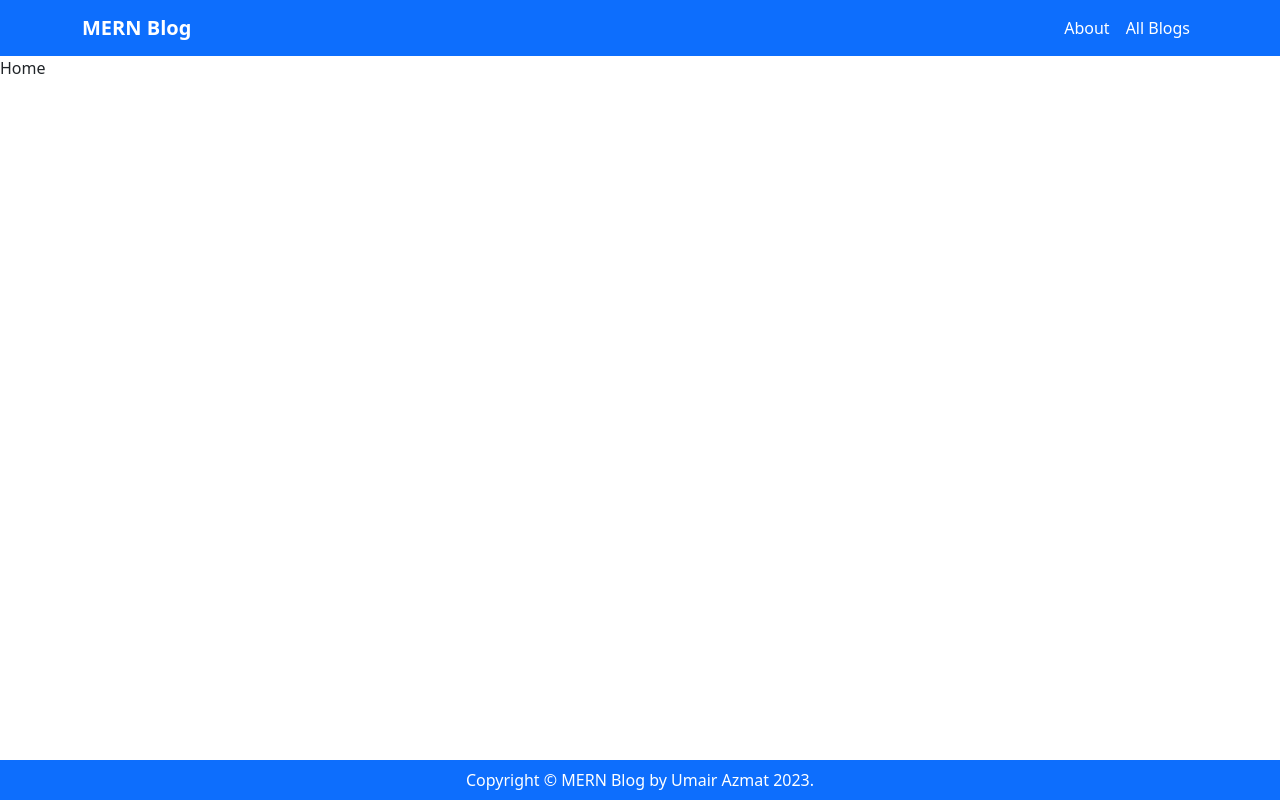
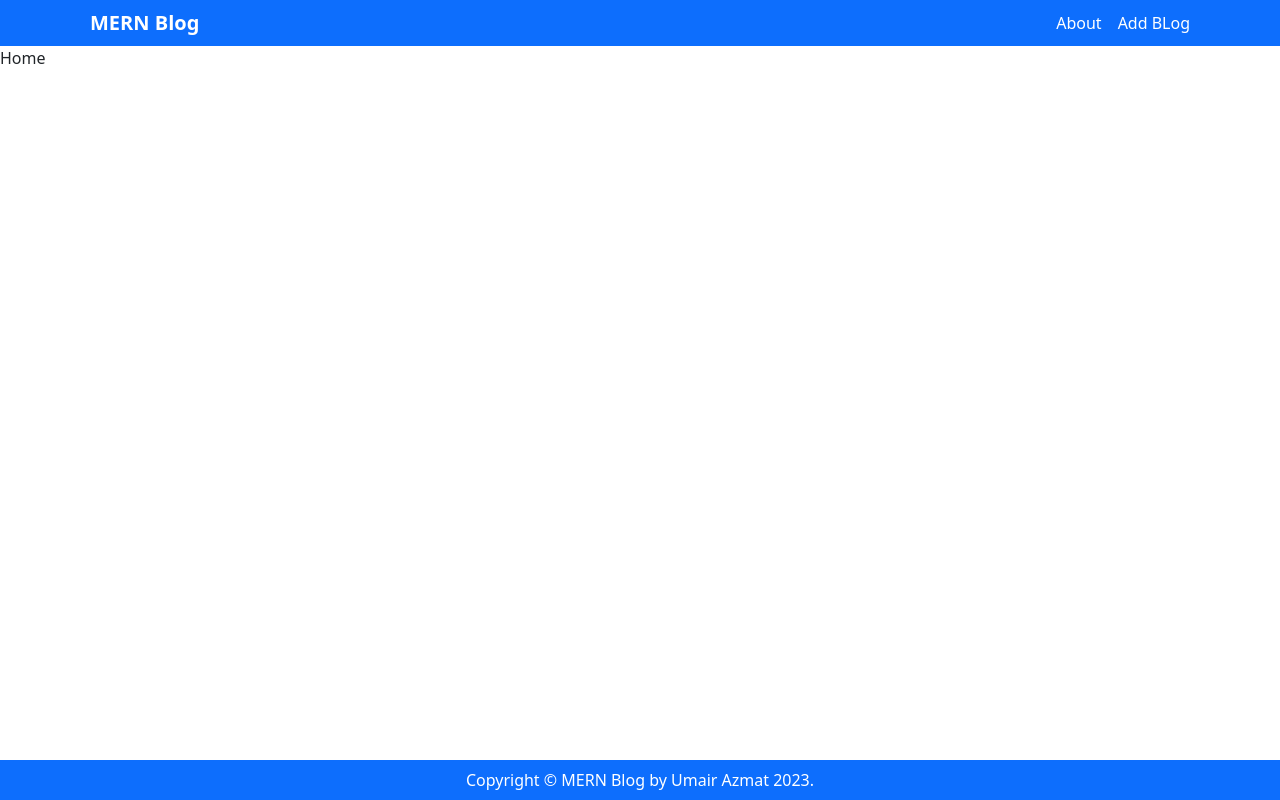
Before and after one commit to umairazmat/mern-blog, a React (Create React App) app: page / in a window 1280 px wide. Built offline with nearby package versions, Linux system fonts and the light colour scheme.

Commit message:
navigation updated

```diff
--- a/src/components/Navigation/Navigation.js
+++ b/src/components/Navigation/Navigation.js
@@ -8,15 +8,25 @@ export default function Navigation() {
   return (
     <Navbar collapseOnSelect expand="lg" bg="primary" data-bs-theme="dark">
       <Container>
-        <Navbar.Brand href="#" className="fw-bold">
-          MERN Blog
-        </Navbar.Brand>
+        <Link className="text-white text-decoration-none px-2" to="/">
+          <Navbar.Brand  className="fw-bold">
+            MERN Blog
+          </Navbar.Brand>
+        </Link>
+
         <Navbar.Toggle aria-controls="responsive-navbar-nav" />
         <Navbar.Collapse id="responsive-navbar-nav">
           <Nav className="me-auto"></Nav>
           <Nav>
-            <Link className="text-white text-decoration-none px-2" to="/about">About</Link>
-            <Link className="text-white text-decoration-none px-2" to="/">All Blogs</Link>
+            <Link className="text-white text-decoration-none px-2" to="/about">
+              About
+            </Link>
+            <Link
+              className="text-white text-decoration-none px-2"
+              to="/add-blog"
+            >
+              Add BLog
+            </Link>
           </Nav>
         </Navbar.Collapse>
       </Container>
```
